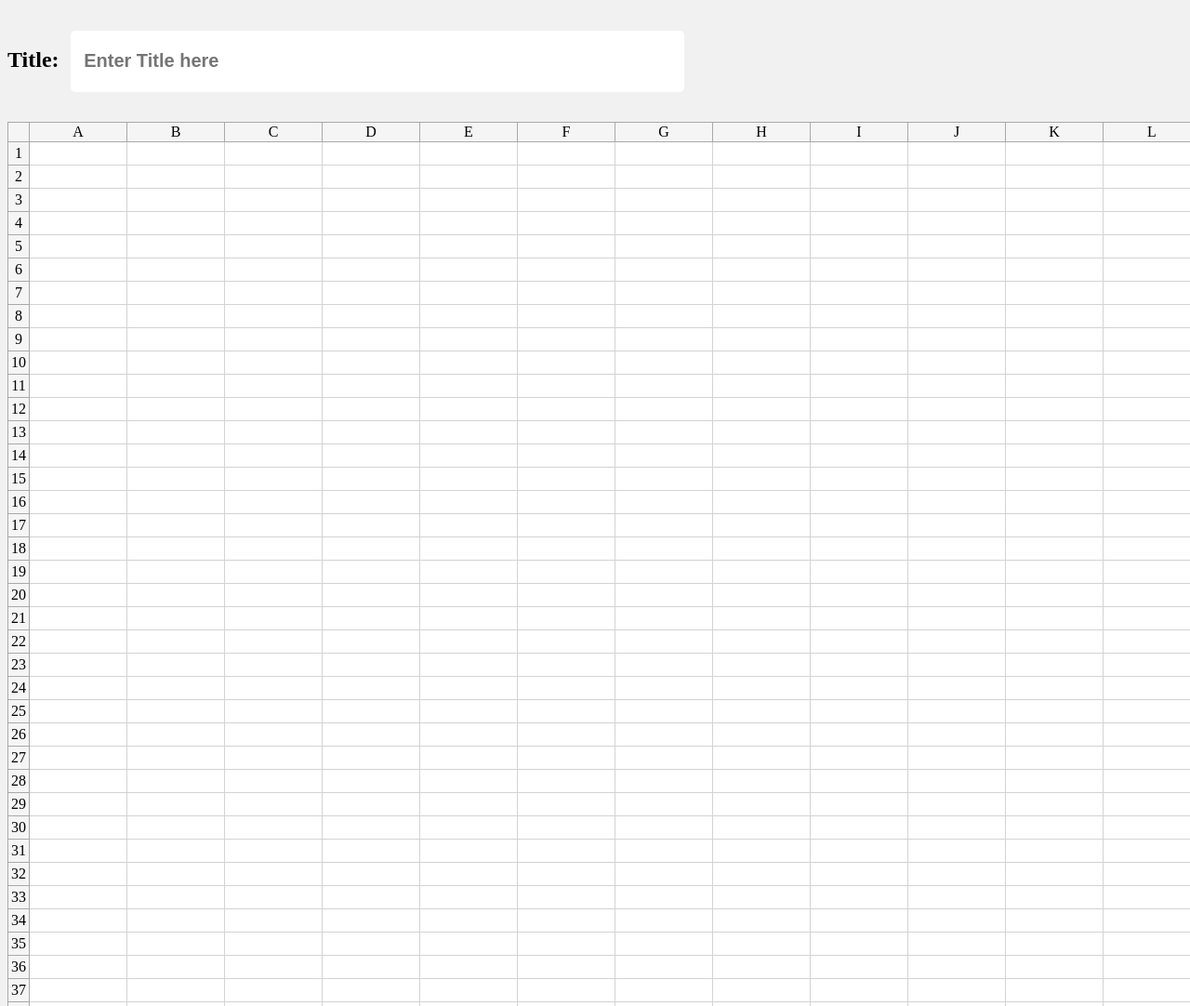
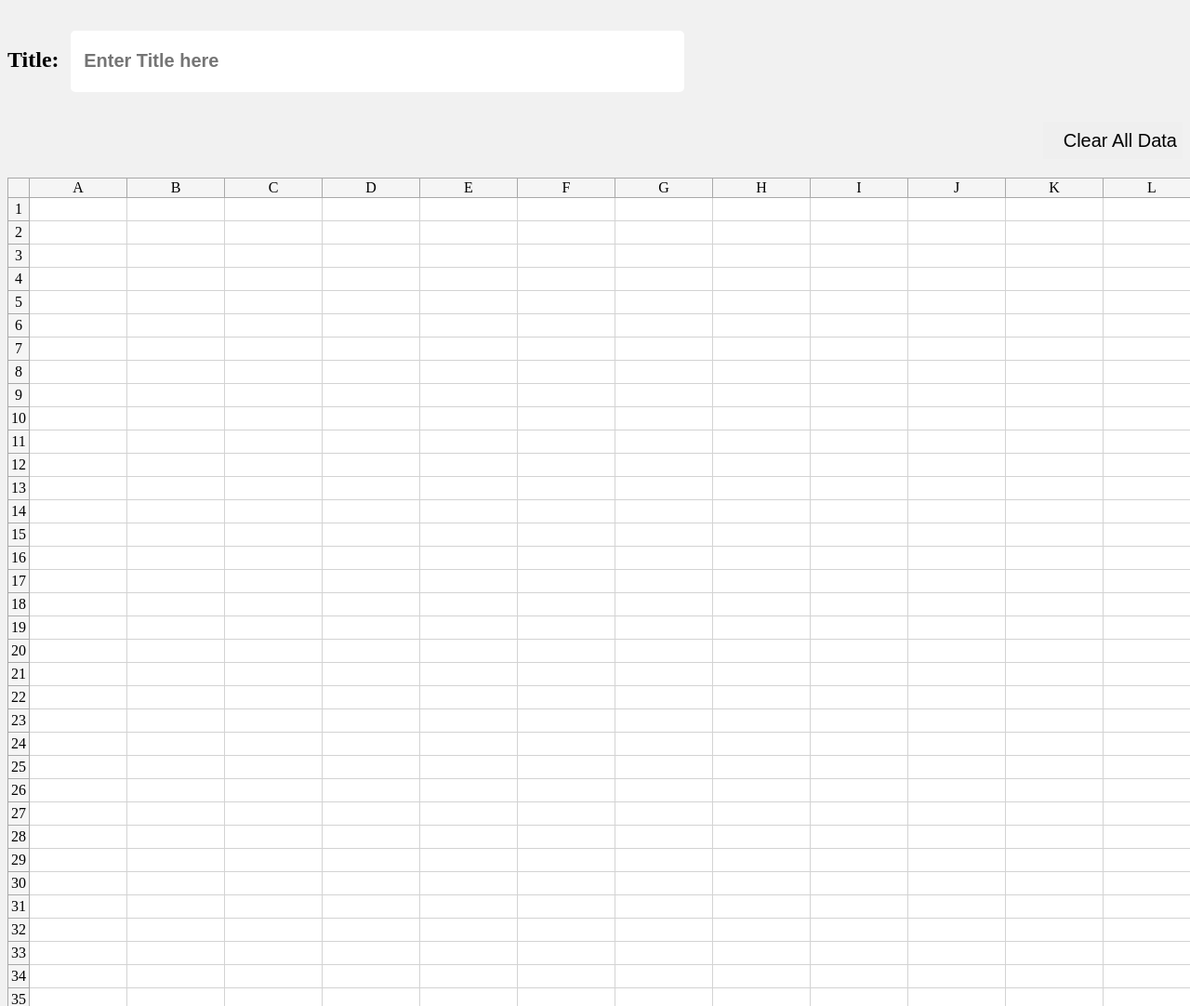
Before and after one commit to sjkurani/excel-local-storage, a plain HTML site: page index.html in a window 1280 px wide. Shown: the top 1082 px of the page at 93% size. Drawn offline with Linux system fonts and the light colour scheme.

Commit message:
Update index.html
added clear all data button.

```diff
--- a/index.html
+++ b/index.html
@@ -64,12 +64,28 @@
 				font-size: 15px;
 				color: green;
 			}
+			#mySubmit {
+			    text-align: right;
+			    font-size: 20px;
+			    width: 150px;
+			    height: 40px;
+			}
+			#mySubmit:hover {
+				background: #fff;
+			}
+			#rightdiv {
+				text-align: right;
+			}
 	</style>
 
 </head>
 <body>
 	<div id="spreadsheet">
 		<h2>Title:<input type="text" id="Mytitle" name="input-title" placeholder="Enter Title here"><span id="msg"></span></h2>
+
+		<form>
+			<h2><div id="rightdiv"><input id="mySubmit" type="submit" name="" value="Clear All Data" onclick="localStorage.clear()"></div></h2>
+		</form>
 		<table id="mytable">
 
 		</table>
@@ -77,19 +93,19 @@
 
 	<script type="text/javascript">
 
-		var cols = 26;
+		var cols = 27;
 		var rows = 50;
 
 
 		//Create table elements and append with proper title and row number.
-		for (var i = 0; i < rows + 1; i++) {
+		for (var i = 0; i < rows; i++) {
 				var tr = document.createElement("tr");
 				tr.className = "tr";
 				tr.id = i;
 				document.getElementById('mytable').appendChild(tr);
 				temp_id = i;
 
-			for (var j = 0; j < cols + 1; j++) {
+			for (var j = 0; j < cols; j++) {
 				var td = document.createElement("td");
 				td.className = "td";
 				tr.appendChild(td);
@@ -136,6 +152,7 @@
 	//localStorage.clear();
 	var globalArray = [];
 	document.addEventListener('DOMContentLoaded', function() {
+
 		console.log(localStorage);
 		//Add stored data to inputs.
 		//Title.
```
